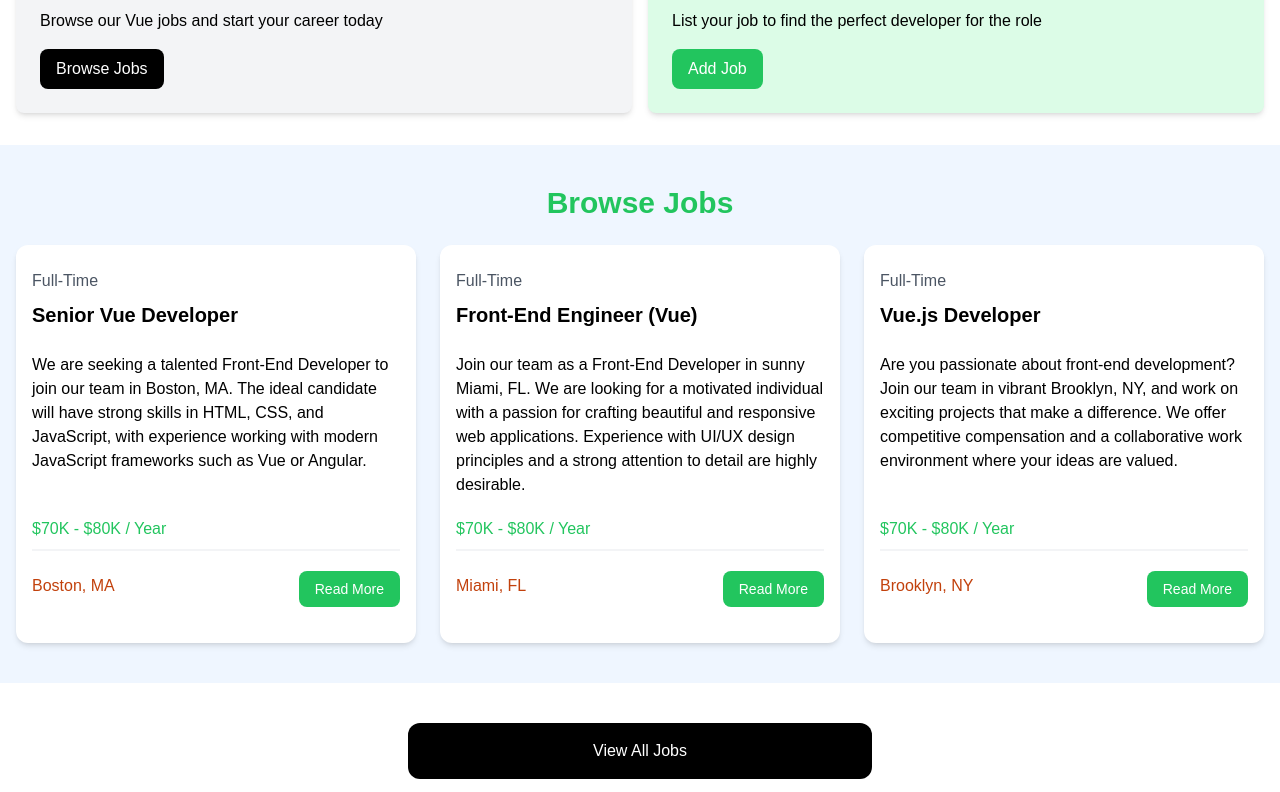
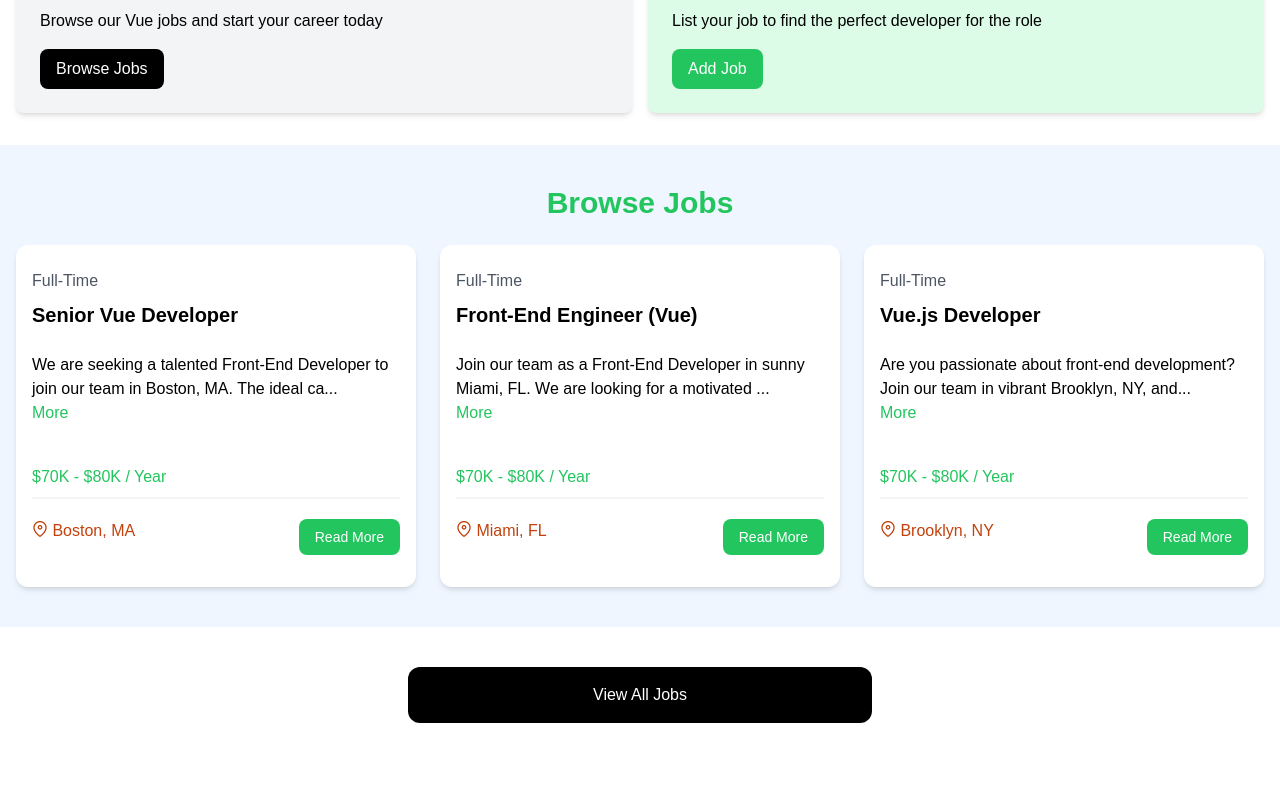
Before and after one commit to 70928manson/vue-pratice-board, a Vue app: page / in a window 1280 px wide. Shown: the part 464-1256 px from the top of the page. After the commit the page ends 1227 px from the top, so only its background shows below. Built offline with nearby package versions, Linux system fonts and the light colour scheme.

Commit message:
feat: JobCard 新增查看更多or隱藏部份 description 功能, location 加上 map marker icon

```diff
--- a/src/components/JobCard.vue
+++ b/src/components/JobCard.vue
@@ -1,11 +1,25 @@
 <script setup>
-import { defineProps, computed, ref } from "vue";
+import { defineProps, ref, computed } from "vue";
 
 const props = defineProps({
   job: Object,
 });
 
 const showFullDescription = ref(false);
+
+const toggleFullDescription = () => {
+  showFullDescription.value = !showFullDescription.value;
+};
+
+const truncatedDescription = computed(() => {
+  let description = props.job.description;
+
+  if (!showFullDescription.value) {
+    description = description.substring(0, 90) + "...";
+  };
+
+  return description;
+});
 </script>
 
 <template>
@@ -17,7 +31,12 @@ const showFullDescription = ref(false);
       </div>
 
       <div class="mb-5 flex-grow">
-        {{ job.description }}
+        <div>
+          {{ truncatedDescription }}
+        </div>
+        <button @click="toggleFullDescription" class="text-green-500 hover:text-green-600 mb-5">
+          {{ showFullDescription ? "Less" : "More" }}
+        </button>
       </div>
 
       <!--這裡跟 description 區隔 -->
@@ -27,7 +46,7 @@ const showFullDescription = ref(false);
 
       <div class="flex flex-col lg:flex-row justify-between mb-4">
         <div class="text-orange-700 mb-3">
-          <i class="fa-solid fa-location-dot text-lg"></i>
+          <i class="pi pi-map-marker text-orange-700"></i>
           {{ job.location }}
         </div>
         <a
--- a/src/components/JobListings.vue
+++ b/src/components/JobListings.vue
@@ -26,8 +26,9 @@ defineProps({
         </div>
     </section>
     <section v-if="showButton" class="m-auto max-w-lg my-10 px-6">
-        <a href="jobs.html" class="block bg-black text-white text-center py-4 px-6 rounded-xl hover:bg-gray-700">View
-            All Jobs</a>
+        <a href="/jobs" class="block bg-black text-white text-center py-4 px-6 rounded-xl hover:bg-gray-700">
+            View All Jobs
+        </a>
     </section>
 
 </template>
```
